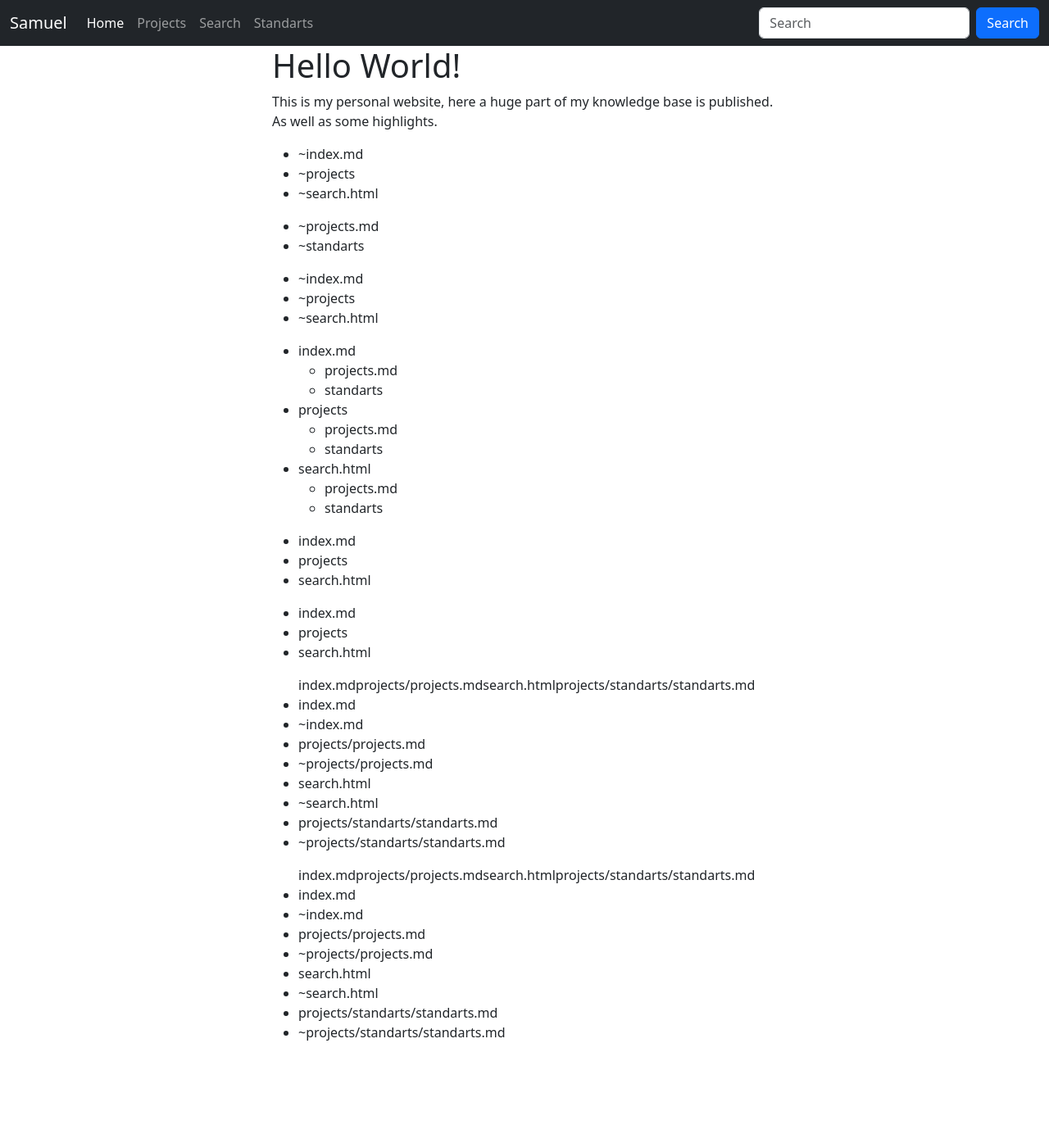
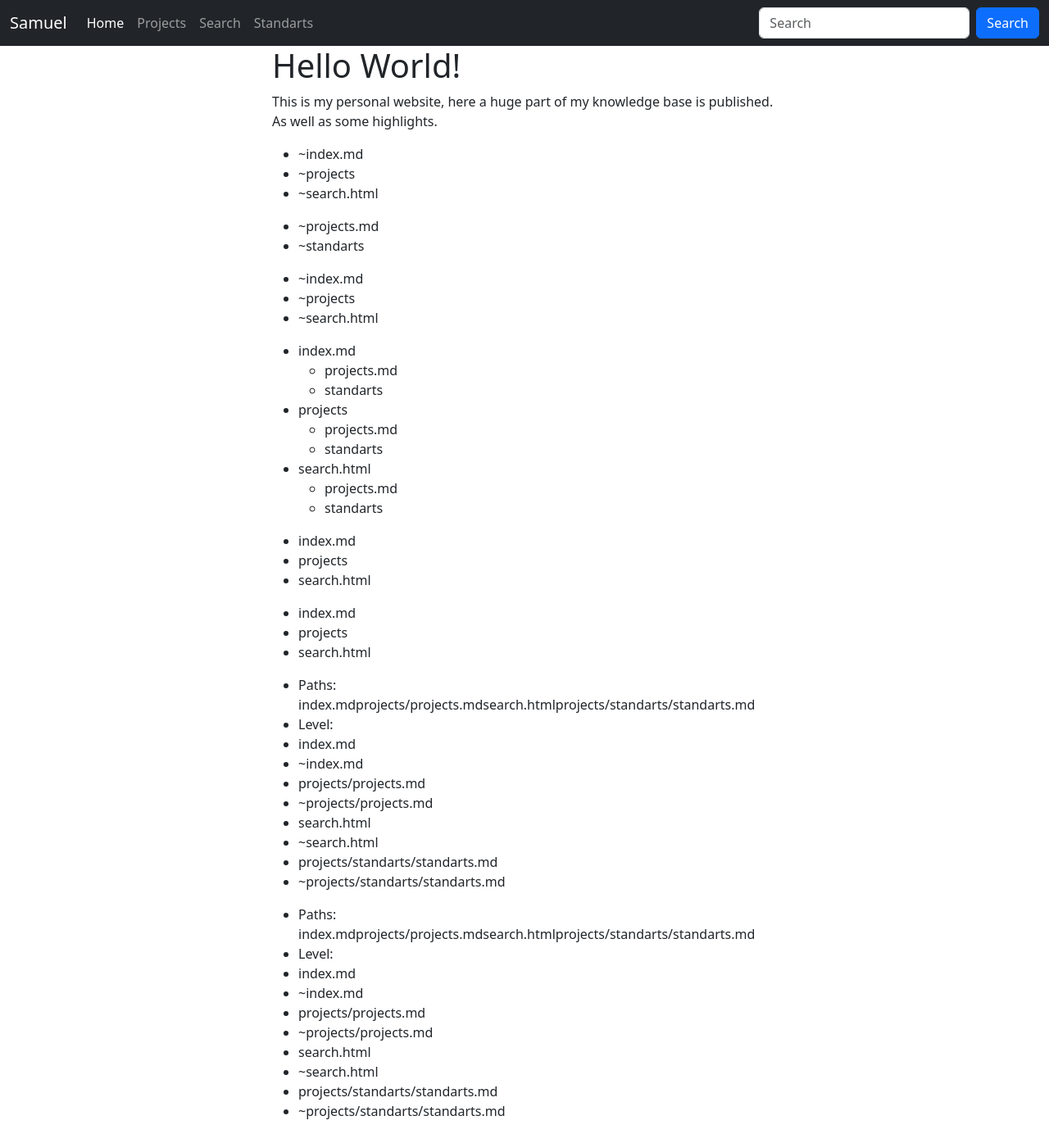
Before and after one commit to Soraxem/website-test, a Jekyll site: the page built from index.md, in a window 1280 px wide. Shown: the whole page at 82% size. Built offline with Jekyll 4.4.1, drawn with Linux system fonts in a browser that asks for light colours; before the commit the page ends 1288 px from its top, so only the background shows below that.

Commit message:
Update navigation.html

```diff
--- a/_includes/navigation.html
+++ b/_includes/navigation.html
@@ -1,6 +1,6 @@
 <ul class="navigation">
-	{{ paths }}
-	{{ level }}
+	<li>Paths: {{ paths }}</li>
+	<li>Level: {{ level }}</li>
 
 	{%- for path in paths -%}
 		{%- if path contains level -%}
```
